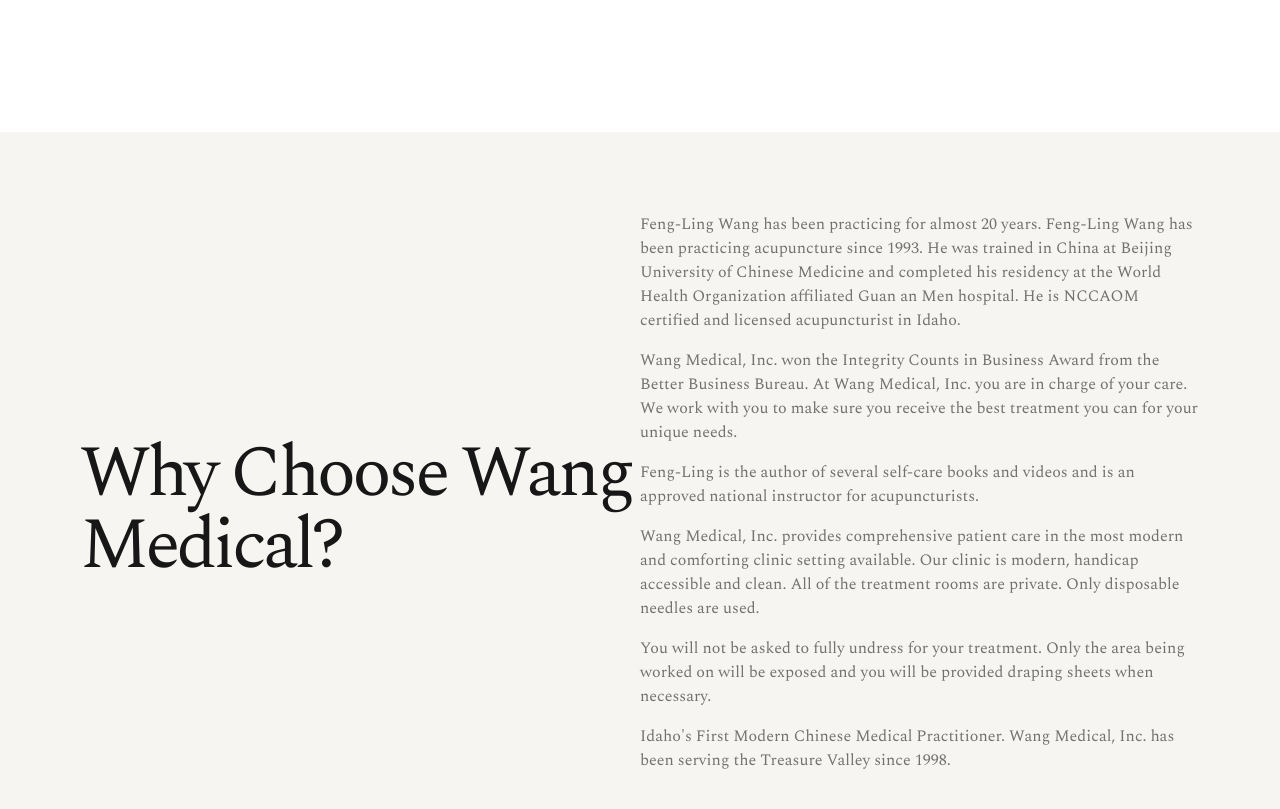
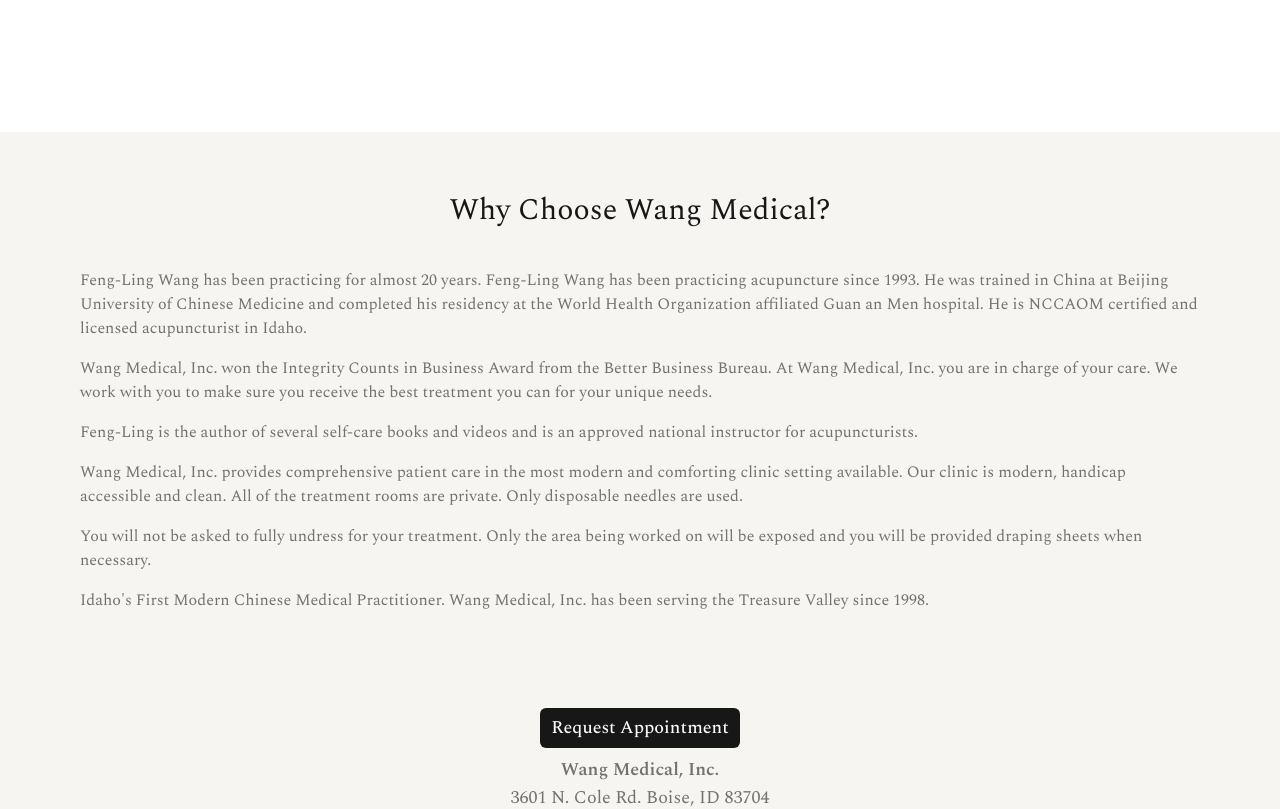
Before and after one commit to Luciferxgkp/wang-medical, a Next.js app: page /about-us in a window 1280 px wide. Shown: the part 1680-2489 px from the top of the page. Built offline with nearby package versions, Linux system fonts and the light colour scheme.

Commit message:
fixed fonts and added footer

```diff
--- a/app/about-us/page.tsx
+++ b/app/about-us/page.tsx
@@ -68,7 +68,7 @@
       <div className="pt-5 pb-10 md:pt-20 md:pb-20 w-full flex flex-col items-center lg:flex-row h-max px-10 md:px-16">
         <div className="flex flex-col md:flex-row items-start md:items-center my-10 gap-5 lg:w-1/2">
           <Avatar className="w-30 h-30">
-            <AvatarImage src="/avatar-image.png" alt="image" />
+            <AvatarImage src={"/avatar-image.png"} alt="image" />
             <AvatarFallback>WM</AvatarFallback>
           </Avatar>
           <div className="flex flex-col gap-1">
@@ -175,21 +175,13 @@
         </div>
       </div>
       {/** Third section */}
-      <div className="p-10 md:px-20 md:pt-20 w-full flex flex-col md:flex-row items-center ">
-        <div className="mb-10 md:mb-0 lg:w-1/2">
+      <div className="p-10 md:px-20 md:pt-10 w-full flex flex-col items-center ">
+        <div className="mb-10 md:mb-0 ">
           <p
-            className="text-[30px]
-            sm:text-[48px]
-            md:text-[60px]
-            lg:text-[72px]
+            className="text-3xl
             text-primary
-            tracking-tighter
-            font-light
-            leading-[30px]
-            sm:leading-[48px]
-            md:leading-[60px]
-            lg:leading-[72px]
             mt-5
+            mb-10
             w-full
             md:max-w-2xl
           "
@@ -197,7 +189,7 @@
             Why Choose Wang Medical?
           </p>
         </div>
-        <div className="lg:w-1/2 flex flex-col justify-center">
+        <div className=" flex flex-col justify-center">
           <p className="mb-4">
             Feng-Ling Wang has been practicing for almost 20 years. Feng-Ling
             W­ang has been practicing acupuncture since 1993. He was trained in
```
